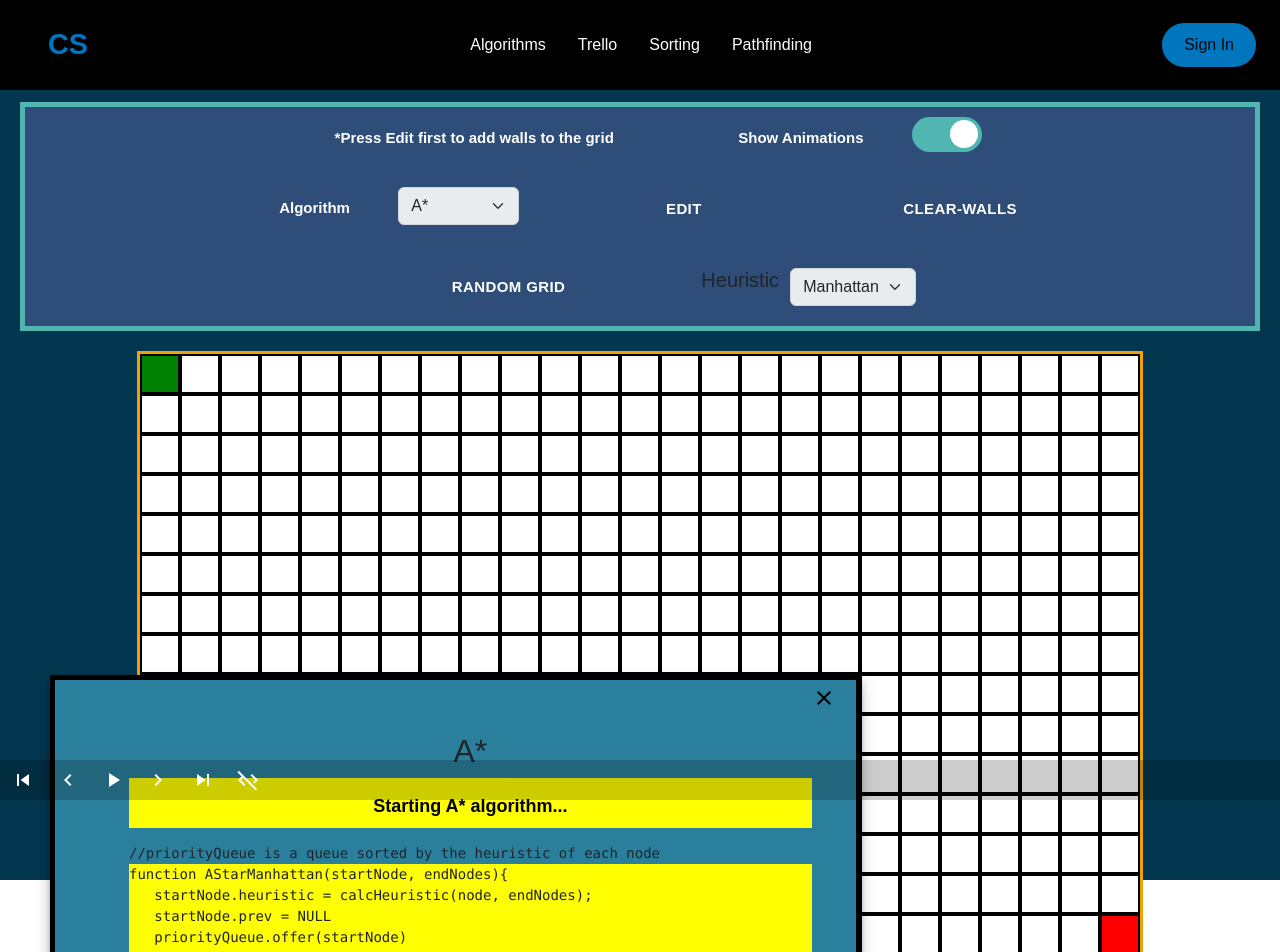
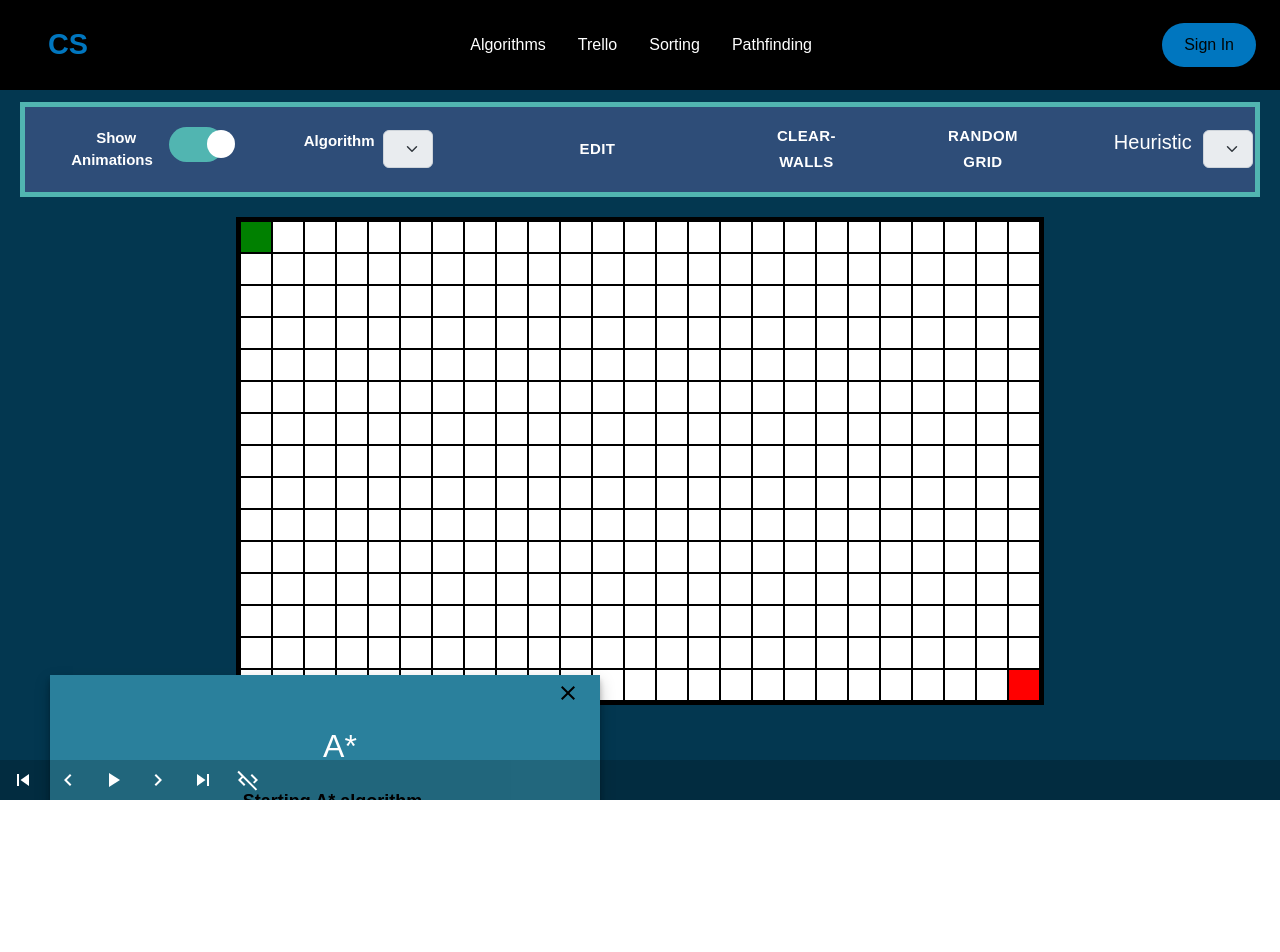
Before and after one commit to Elim-J/capstone-project, a React (Create React App) app: page /pathfind in a window 1280 px wide. Shown: the top 952 px of the page. After the commit the page ends 800 px from the top, so only its background shows below. Built offline with nearby package versions, Linux system fonts and the light colour scheme; a web font is replaced by a local one.

Commit message:
Code modal, pathfinding toolbar, and highlight fixes Co-authored-by: Wajahat

```diff
--- a/src/components/visualizers/pathfinding/Grid.js
+++ b/src/components/visualizers/pathfinding/Grid.js
@@ -57,7 +57,7 @@ const Grid = () => {
 
     useEffect(() => {
         highlightCodeLine(vid[currentFrame]?.highlightedLines);
-    }, [currentFrame]);
+    }, [currentFrame, vid]);
 
     const randomizeStartAndEnd = () => {
         START_CELL_ROW = Math.floor(Math.random() * row);
@@ -147,6 +147,7 @@ const Grid = () => {
 
     const highlightCodeLine = (lines) => {
         const prevHighlight = document.querySelectorAll('.highlight');
+        console.log(lines);
         prevHighlight?.forEach((element, i) => {
             element.className = '';
         });
--- a/src/components/visualizers/pathfinding/GridToolbar.js
+++ b/src/components/visualizers/pathfinding/GridToolbar.js
@@ -16,8 +16,9 @@ const GridToolbar = ({ onSearch, alg, setAlg, onClear, onRandomGrid, onClearWall
 
     return (
         <div className="toolbarContainer">
-            <div className="justify-content-between">
-                 <ul className="toolbarRow d-flex flex-column flex-lg-row">&nbsp;<div className='Toolbar-txt'>*Press Edit first to add walls to the grid</div> &nbsp;
+            <div className="">
+                 <ul className="toolbarRow d-flex flex-column flex-lg-row">&nbsp;
+                    {/* <li className='toolbarItem d-flex flex-column flex-md-row'><div className='Toolbar-txt'>*Press Edit first to add walls to the grid</div></li>  */}
                     <li className="toolbarItem d-flex flex-column flex-md-row">
                         <div className='Toolbar-txt'>Show Animations&nbsp;&nbsp;</div>
                         <label className="checkBox">
--- a/src/components/visualizers/pathfinding/bfs.js
+++ b/src/components/visualizers/pathfinding/bfs.js
@@ -121,8 +121,8 @@ export function bfs(grid) {
   return vid;
 }
 
-function generateFrame(grid, rows, cols, path, message, highlightCode) {
-  let frame = {info: {rows: rows, cols: cols, message: message, highlightCode: highlightCode}, grid: []};
+function generateFrame(grid, rows, cols, path, message, skip, highlightCode) {
+  let frame = {info: {rows: rows, cols: cols, message: message}, grid: [], highlightedLines: highlightCode};
   for (let i = 0; i < rows; i++) {
     let thisRow = [];
     for (let j = 0; j < cols; j++) {
--- a/src/components/visualizers/pathfinding/mitmbfs.js
+++ b/src/components/visualizers/pathfinding/mitmbfs.js
@@ -265,15 +265,15 @@ function calcPath(node1, node2) {
   return startPath;
 }
 
-function generateFrame(grid, rows, cols, path, message, highlightCode) {
+function generateFrame(grid, rows, cols, path, message, skip, highlightCode) {
   let frame = {
     info: {
       rows: rows,
       cols: cols,
       message: message,
-      highlightCode: highlightCode,
     },
     grid: [],
+    highlightedLines: highlightCode,
   };
   for (let i = 0; i < rows; i++) {
     let thisRow = [];
--- a/src/components/visualizers/shared/CodeContent.js
+++ b/src/components/visualizers/shared/CodeContent.js
@@ -100,13 +100,13 @@ const CodeContent = ({alg, open, setOpen, getMessage, pivot, heuristic}) => {
             <pre id="code-1">{'   for (let i = 1; i < ints.length; i++) {'}</pre>
             <pre id="code-2">{'      let current = ints[i];'}</pre>
             <pre id="code-3">{'      let j = i-1;'}</pre>
-            <pre id="code-4">{'         while ((j > -1) && (current < ints[j])) {'}</pre>
-            <pre id="code-5">{'            ints[j+1] = ints[j];'}</pre>
-            <pre id="code-6">{'            j--;'}</pre>
-            <pre id="code-7">{'         }'}</pre>
-            <pre id="code-8">{'         ints[j + 1] = current;'}</pre>
-            <pre id="code-9">{'      }'}</pre>
-            <pre id="code-10">{'   }'}</pre>
+            <pre id="code-4">{'      while ((j > -1) && (current < ints[j])) {'}</pre>
+            <pre id="code-5">{'         ints[j+1] = ints[j];'}</pre>
+            <pre id="code-6">{'         j--;'}</pre>
+            <pre id="code-7">{'      }'}</pre>
+            <pre id="code-8">{'      ints[j + 1] = current;'}</pre>
+            <pre id="code-9">{'   }'}</pre>
+            {/* <pre id="code-10">{'   }'}</pre> */}
             <pre id="code-11">{'   return ints;'}</pre>
             <pre id="code-12">{'}'}</pre>
         </div>
@@ -133,7 +133,7 @@ const CodeContent = ({alg, open, setOpen, getMessage, pivot, heuristic}) => {
     );
 
     const RandomSort = (
-        <div className="code-content">
+        <div className="code-content" style = {{'zoom': '0.8'}}>
             <pre id="code-0">{'function randomSort(ints) {'}</pre>
             <pre id="code-1">{'   while(!isSorted(ints)) {'}</pre>
             <pre id="code-2">{'      ints = shuffle(ints);'}</pre>
@@ -158,7 +158,7 @@ const CodeContent = ({alg, open, setOpen, getMessage, pivot, heuristic}) => {
             <pre id="code-21">{'   while (currentIndex != 0) {'}</pre>
             <pre id="code-22">{'      randomIndex = Math.floor(Math.random() * currentIndex);'}</pre>
             <pre id="code-23">{'      currentIndex--;'}</pre>
-            <pre id="code-24">{'      [ints[currentIndex], ints[randomIndex]] = [array[randomIndex], array[currentIndex]];'}</pre>
+            <pre id="code-24">{'      swap(ints[currentIndex], ints[randomIndex]);'}</pre>
             <pre id="code-25">{'   }'}</pre>
             <pre id="code-26">{'   return ints;'}</pre>
             <pre id="code-27">{'}'}</pre>
@@ -184,7 +184,8 @@ const CodeContent = ({alg, open, setOpen, getMessage, pivot, heuristic}) => {
             <pre id="code-14">{'         larger.push(ints[i]);'}</pre>
             <pre id="code-15">{'      }'}</pre>
             <pre id="code-16">{'  }'}</pre>
-            <pre id="code-17">{'  return quickSort(smaller).concat(ints[pivot], quickSort(larger));'}</pre>
+            <pre id="code-17">{'  return quickSort(smaller)'}</pre>
+            <pre id="code-17.5">{'         .concat(ints[pivot], quickSort(larger));'}</pre>
             <pre id="code-18">{'}'}</pre>
         </div>
     )
@@ -208,7 +209,8 @@ const CodeContent = ({alg, open, setOpen, getMessage, pivot, heuristic}) => {
             <pre id="code-14">{'         larger.push(ints[i]);'}</pre>
             <pre id="code-15">{'      }'}</pre>
             <pre id="code-16">{'  }'}</pre>
-            <pre id="code-17">{'  return quickSort(smaller).concat(ints[pivot], quickSort(larger));'}</pre>
+            <pre id="code-17">{'  return quickSort(smaller)'}</pre>
+            <pre id="code-17.5">{'         .concat(ints[pivot], quickSort(larger));'}</pre>
             <pre id="code-18">{'}'}</pre>
         </div>
     )
@@ -232,7 +234,8 @@ const CodeContent = ({alg, open, setOpen, getMessage, pivot, heuristic}) => {
             <pre id="code-14">{'         larger.push(ints[i]);'}</pre>
             <pre id="code-15">{'      }'}</pre>
             <pre id="code-16">{'  }'}</pre>
-            <pre id="code-17">{'  return quickSort(smaller).concat(ints[pivot], quickSort(larger));'}</pre>
+            <pre id="code-17">{'  return quickSort(smaller)'}</pre>
+            <pre id="code-17.5">{'         .concat(ints[pivot], quickSort(larger));'}</pre>
             <pre id="code-18">{'}'}</pre>
         </div>
     )
@@ -256,13 +259,14 @@ const CodeContent = ({alg, open, setOpen, getMessage, pivot, heuristic}) => {
             <pre id="code-14">{'         larger.push(ints[i]);'}</pre>
             <pre id="code-15">{'      }'}</pre>
             <pre id="code-16">{'  }'}</pre>
-            <pre id="code-17">{'  return quickSort(smaller).concat(ints[pivot], quickSort(larger));'}</pre>
+            <pre id="code-17">{'  return quickSort(smaller)'}</pre>
+            <pre id="code-17.5">{'         .concat(ints[pivot], quickSort(larger));'}</pre>
             <pre id="code-18">{'}'}</pre>
         </div>
     )
 
     const BFS = (
-        <div className="code-content">
+        <div className="code-content" style = {{'zoom': '0.8'}}>
             <pre id="code-0">{'function BFS(startNode){'}</pre>
             <pre id="code-1">{'   startNode.prev = NULL'}</pre>
             <pre id="code-2">{'   queue.offer(startNode)'}</pre>
@@ -290,7 +294,7 @@ const CodeContent = ({alg, open, setOpen, getMessage, pivot, heuristic}) => {
     );
 
     const MitmBFS = (
-        <div className="code-content">
+        <div className="code-content" style = {{'zoom': '0.8'}}>
             <pre id="code-0">{'function BFS(startNode){'}</pre>
             <pre id="code-1">{'   startNode.prev = NULL'}</pre>
             <pre id="code-2">{'   queue.offer(startNode)'}</pre>
@@ -320,7 +324,7 @@ const CodeContent = ({alg, open, setOpen, getMessage, pivot, heuristic}) => {
     );
 
     const AStarManhattan = (
-        <div className="code-content">
+        <div className="code-content" style = {{'zoom': '0.6'}}>
             <pre id="code-0">{'//priorityQueue is a queue sorted by the heuristic of each node'}</pre>
             <pre id="code-1">{'function AStarManhattan(startNode, endNodes){'}</pre>
             <pre id="code-2">{'   startNode.heuristic = calcHeuristic(node, endNodes);'}</pre>
@@ -362,7 +366,7 @@ const CodeContent = ({alg, open, setOpen, getMessage, pivot, heuristic}) => {
     );
 
     const AStarEuclidean = (
-        <div className="code-content">
+        <div className="code-content" style = {{'zoom': '0.6'}}>
             <pre id="code-0">{'//priorityQueue is a queue sorted by the heuristic of each node'}</pre>
             <pre id="code-1">{'function AStarManhattan(startNode, endNodes){'}</pre>
             <pre id="code-2">{'   startNode.heuristic = calcHeuristic(node, endNodes);'}</pre>
--- a/src/components/visualizers/sorting/QuickSortWrapper.js
+++ b/src/components/visualizers/sorting/QuickSortWrapper.js
@@ -126,8 +126,8 @@ export default function QuickSortWrapper() {
       setPivot={setPivot}
       ints={ints}
       setAlg={setAlg}
-      // openCode={openCode}
-      // setOpenCode={setOpenCode}
+      openCode={openCode}
+      setOpenCode={setOpenCode}
       // openInfo={openInfo}
       // setOpenInfo={setOpenInfo}
       />
--- a/src/css/Grid.css
+++ b/src/css/Grid.css
@@ -4,9 +4,10 @@
 } */
 .grid-wrapper {
     background-color: rgb(3, 55, 80);
-    height: 110%;
+    height: 100%;
     position: absolute;
     width: 100%;
+    overflow: hidden;
 }
 .grid-with-nodes {
     width: fit-content;
@@ -21,8 +22,10 @@
     text-align: center;
     background-color: rgb(255, 255, 255);
     border-style: solid;
-    border-width: 3px ;
-    border-color:  rgb(235, 163, 6) ;
+    border-width: 5px ;
+    border-color:  black;
+    zoom: 0.8;
+    overflow: hidden;
 }
 .row-container {
     display: flex;
--- a/src/css/GridToolbar.css
+++ b/src/css/GridToolbar.css
@@ -19,7 +19,7 @@ body {
 
   .toolbarRow {
     display: flex;
-    flex-wrap: wrap;
+    flex-wrap: nowrap;
     align-items: center;
     justify-content: center;
     margin: 0;
@@ -40,7 +40,7 @@ body {
 
 
   .toolbarItem {
-    justify-items: center;
+    justify-items: left;
     text-align: center;
     padding: 10px 10px;
     /*border-right: 1px solid #c53434;*/
@@ -48,10 +48,10 @@ body {
     /* border-left: 1px solid #e6e6e6; */
   }
 
-  .toolbarItem:first-child{
+  /* .toolbarItem:first-child{
     border-left: 1px solid #000000;
     font-weight: bold;
-  }
+  } */
   a {
     transition: all 0.3s ease-out 0s;
     outline: none !important;
@@ -73,6 +73,7 @@ body {
     font-weight: bold;
     font-family: sans-serif;
     object-fit: cover;
+    color: white;
 
 
   }
@@ -83,10 +84,7 @@ body {
     font-family: sans-serif;
     object-fit: cover;
     color: white;
-    padding: 10px 40px;
-
-    /*background-color: rgb(255, 255, 255)
-    */
+    /* padding: 10px 40px; */
   }
 
 
--- a/src/css/Sorting.css
+++ b/src/css/Sorting.css
@@ -66,21 +66,21 @@
     padding: 15px 15px;
     height: 50px;
     color:  rgb(0, 0, 0);
-    background-color: rgba(255, 255, 0.75);
     font-weight: bolder;
     font-size: large;
 }
 
 /* TODO color scheme needs to change */
 .code-wrapper {
+    width: 550px;
     /* border: solid 3px rgb(187, 187, 187); */
     margin: 25px 50px;
     position: fixed;
-    bottom: 75px;
+    bottom: 20px;
     right: 0;
     /* border-radius: 5px; */
     /* background-color: rgba(112, 112, 112, 1); */
-    border: solid 5px rgb(0, 0, 0);
+    /* border: solid 5px rgb(0, 0, 0);  */
     background-color: rgb(42, 128, 156);
     box-shadow: rgba(0, 0, 0, 0.25) 0px 7px 14px, rgba(0, 0, 0, 0.22) 0px 5px 5px;
 }
```
Also changed, not shown: 1 other file (tests, documents, lock files or other folders).
